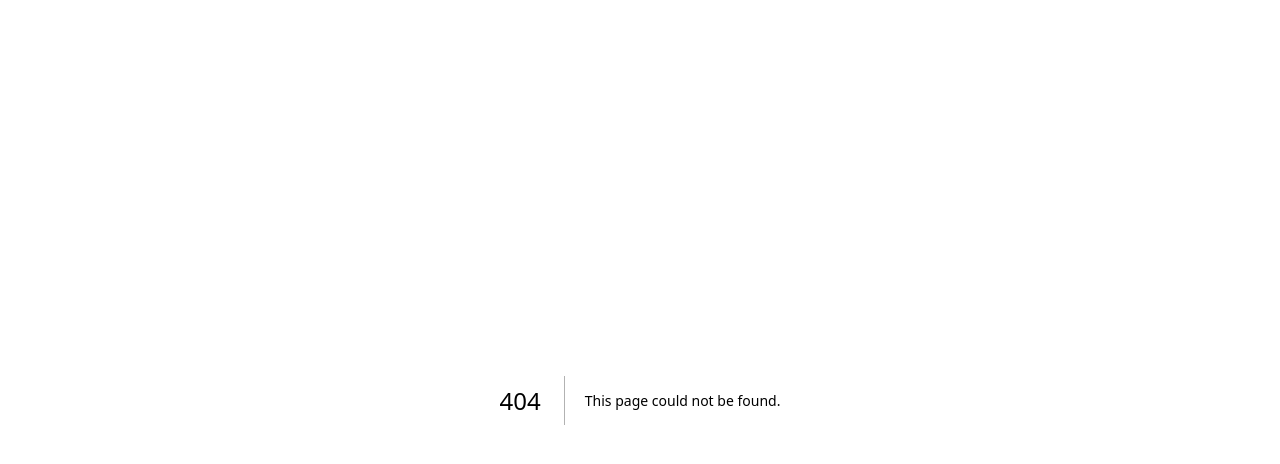
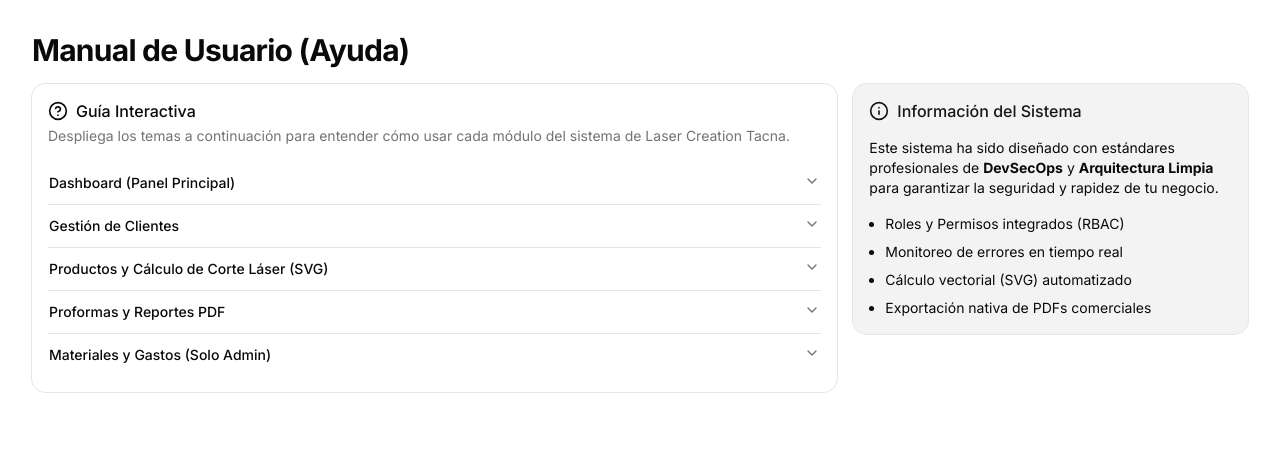
Before and after one commit to KrCrimson/LCT_Laser_creation_tacna, a Next.js app: page /ayuda in a window 1280 px wide. Before the commit this address had no page. Shown: the top 464 px of the page. Built offline with nearby package versions, Linux system fonts and the light colour scheme.

Commit message:
feat: modulo de ayuda interactiva y base de conocimientos expandida

```diff
--- /dev/null
+++ b/src/app/ayuda/page.tsx
@@ -0,0 +1,99 @@
+import {
+  Accordion,
+  AccordionContent,
+  AccordionItem,
+  AccordionTrigger,
+} from "@/components/ui/accordion";
+import { Card, CardContent, CardDescription, CardHeader, CardTitle } from "@/components/ui/card";
+import { HelpCircle, Info } from "lucide-react";
+
+export default function AyudaPage() {
+  return (
+    <div className="flex-1 space-y-4 p-4 md:p-8 pt-6">
+      <div className="flex items-center justify-between space-y-2">
+        <h2 className="text-3xl font-bold tracking-tight">Manual de Usuario (Ayuda)</h2>
+      </div>
+
+      <div className="grid gap-4 grid-cols-1 md:grid-cols-3">
+        <div className="md:col-span-2">
+          <Card>
+            <CardHeader>
+              <CardTitle className="flex items-center gap-2">
+                <HelpCircle className="h-5 w-5" />
+                Guía Interactiva
+              </CardTitle>
+              <CardDescription>
+                Despliega los temas a continuación para entender cómo usar cada módulo del sistema de Laser Creation Tacna.
+              </CardDescription>
+            </CardHeader>
+            <CardContent>
+              <Accordion className="w-full">
+                <AccordionItem value="dashboard">
+                  <AccordionTrigger>Dashboard (Panel Principal)</AccordionTrigger>
+                  <AccordionContent>
+                    El Dashboard te ofrece una vista resumida y rápida del negocio.
+                    Aquí podrás ver métricas importantes como las ventas recientes, cantidad de clientes y proformas activas.
+                    Solo los administradores pueden ver métricas financieras confidenciales.
+                  </AccordionContent>
+                </AccordionItem>
+                <AccordionItem value="clientes">
+                  <AccordionTrigger>Gestión de Clientes</AccordionTrigger>
+                  <AccordionContent>
+                    En el módulo de Clientes, puedes guardar la información de contacto y el historial de compras de las personas o empresas que te compran.
+                    <br/><br/>
+                    <strong>Tip:</strong> Mantener esta base de datos actualizada te permitirá enviarles promociones y cotizaciones más rápidas en el futuro.
+                  </AccordionContent>
+                </AccordionItem>
+                <AccordionItem value="productos">
+                  <AccordionTrigger>Productos y Cálculo de Corte Láser (SVG)</AccordionTrigger>
+                  <AccordionContent>
+                    Este es el corazón del sistema. Al subir un archivo vectorial (SVG), el sistema extraerá automáticamente el <strong>tiempo de corte</strong> y las <strong>dimensiones</strong>.
+                    <br/><br/>
+                    Al crear un producto, podrás asignarle materiales (MDF, Acrílico, etc.) y calcular automáticamente su costo final basado en tu margen de ganancia.
+                  </AccordionContent>
+                </AccordionItem>
+                <AccordionItem value="proformas">
+                  <AccordionTrigger>Proformas y Reportes PDF</AccordionTrigger>
+                  <AccordionContent>
+                    Cuando tengas un cliente y un producto listo, puedes generar una <strong>Proforma (Cotización)</strong>.
+                    <br/><br/>
+                    En esta sección podrás exportar un documento PDF con aspecto profesional que incluye tu logo, los datos del cliente, los productos cotizados y el total a pagar, listo para enviarse por WhatsApp o Correo.
+                  </AccordionContent>
+                </AccordionItem>
+                <AccordionItem value="materiales">
+                  <AccordionTrigger>Materiales y Gastos (Solo Admin)</AccordionTrigger>
+                  <AccordionContent>
+                    Como administrador, puedes definir cuánto cuesta el minuto de láser, el precio de la plancha de MDF, acrílico, y otros gastos adicionales (pintura, empaquetado, horas de diseño).
+                    Esto asegura que los empleados no puedan modificar precios base ni márgenes, y solo coticen con lo que tú hayas configurado.
+                  </AccordionContent>
+                </AccordionItem>
+              </Accordion>
+            </CardContent>
+          </Card>
+        </div>
+
+        <div>
+          <Card className="bg-primary/5 border-primary/20">
+            <CardHeader>
+              <CardTitle className="flex items-center gap-2 text-primary">
+                <Info className="h-5 w-5" />
+                Información del Sistema
+              </CardTitle>
+            </CardHeader>
+            <CardContent className="space-y-4 text-sm">
+              <p>
+                Este sistema ha sido diseñado con estándares profesionales de <strong>DevSecOps</strong> y <strong>Arquitectura Limpia</strong> para garantizar la seguridad y rapidez de tu negocio.
+              </p>
+              <ul className="list-disc pl-4 space-y-2">
+                <li>Roles y Permisos integrados (RBAC)</li>
+                <li>Monitoreo de errores en tiempo real</li>
+                <li>Cálculo vectorial (SVG) automatizado</li>
+                <li>Exportación nativa de PDFs comerciales</li>
+              </ul>
+            </CardContent>
+          </Card>
+        </div>
+      </div>
+    </div>
+  );
+}
--- a/src/components/layout/app-layout.tsx
+++ b/src/components/layout/app-layout.tsx
@@ -12,7 +12,8 @@ import {
   Receipt,
   FileText,
   LogOut,
-  Menu
+  Menu,
+  HelpCircle
 } from "lucide-react";
 
 import { cn } from "@/lib/utils";
@@ -63,6 +64,11 @@ const navItems = [
     href: "/proformas",
     icon: FileText,
   },
+  {
+    title: "Ayuda",
+    href: "/ayuda",
+    icon: HelpCircle,
+  },
 ];
 
 interface SidebarNavProps extends React.HTMLAttributes<HTMLDivElement> {
@@ -77,7 +83,7 @@ function SidebarNav({ className, onNavigate, nivel, ...props }: SidebarNavProps)
   // Nivel 2 (Admin): Todo
   const filteredNavItems = navItems.filter(item => {
     if (nivel === 2) return true;
-    const allowed = ["Dashboard", "Clientes", "Productos", "Proformas"];
+    const allowed = ["Dashboard", "Clientes", "Productos", "Proformas", "Ayuda"];
     return allowed.includes(item.title);
   });
 
--- /dev/null
+++ b/src/components/ui/accordion.tsx
@@ -0,0 +1,72 @@
+import { Accordion as AccordionPrimitive } from "@base-ui/react/accordion"
+
+import { cn } from "@/lib/utils"
+import { ChevronDownIcon, ChevronUpIcon } from "lucide-react"
+
+function Accordion({ className, ...props }: AccordionPrimitive.Root.Props) {
+  return (
+    <AccordionPrimitive.Root
+      data-slot="accordion"
+      className={cn("flex w-full flex-col", className)}
+      {...props}
+    />
+  )
+}
+
+function AccordionItem({ className, ...props }: AccordionPrimitive.Item.Props) {
+  return (
+    <AccordionPrimitive.Item
+      data-slot="accordion-item"
+      className={cn("not-last:border-b", className)}
+      {...props}
+    />
+  )
+}
+
+function AccordionTrigger({
+  className,
+  children,
+  ...props
+}: AccordionPrimitive.Trigger.Props) {
+  return (
+    <AccordionPrimitive.Header className="flex">
+      <AccordionPrimitive.Trigger
+        data-slot="accordion-trigger"
+        className={cn(
+          "group/accordion-trigger relative flex flex-1 items-start justify-between rounded-lg border border-transparent py-2.5 text-left text-sm font-medium transition-all outline-none hover:underline focus-visible:border-ring focus-visible:ring-3 focus-visible:ring-ring/50 focus-visible:after:border-ring aria-disabled:pointer-events-none aria-disabled:opacity-50 **:data-[slot=accordion-trigger-icon]:ml-auto **:data-[slot=accordion-trigger-icon]:size-4 **:data-[slot=accordion-trigger-icon]:text-muted-foreground",
+          className
+        )}
+        {...props}
+      >
+        {children}
+        <ChevronDownIcon data-slot="accordion-trigger-icon" className="pointer-events-none shrink-0 group-aria-expanded/accordion-trigger:hidden" />
+        <ChevronUpIcon data-slot="accordion-trigger-icon" className="pointer-events-none hidden shrink-0 group-aria-expanded/accordion-trigger:inline" />
+      </AccordionPrimitive.Trigger>
+    </AccordionPrimitive.Header>
+  )
+}
+
+function AccordionContent({
+  className,
+  children,
+  ...props
+}: AccordionPrimitive.Panel.Props) {
+  return (
+    <AccordionPrimitive.Panel
+      data-slot="accordion-content"
+      className="overflow-hidden text-sm data-open:animate-accordion-down data-closed:animate-accordion-up"
+      {...props}
+    >
+      <div
+        className={cn(
+          "h-(--accordion-panel-height) pt-0 pb-2.5 data-ending-style:h-0 data-starting-style:h-0 [&_a]:underline [&_a]:underline-offset-3 [&_a]:hover:text-foreground [&_p:not(:last-child)]:mb-4",
+          className
+        )}
+      >
+        {children}
+      </div>
+    </AccordionPrimitive.Panel>
+  )
+}
+
+export { Accordion, AccordionItem, AccordionTrigger, AccordionContent }
```
